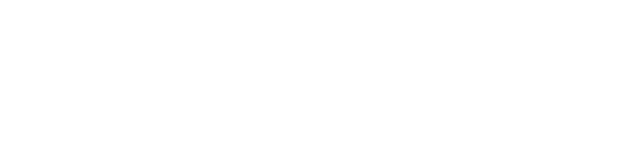
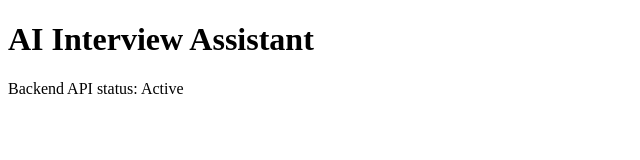
Before and after one commit to tayyabaumtlhr/ai-interview-assistance, a website: page public/index.html in a window 1280 px wide. Shown: the whole page, without its empty margins (0-640 px from the left). Drawn offline with Linux system fonts and the light colour scheme.

Commit message:
fix: clean HTML static file

```diff
--- a/public/index.html
+++ b/public/index.html
@@ -6,6 +6,7 @@
   <title>AI Interview Assistant</title>
 </head>
 <body>
-  <div id="root"></div>
+  <h1>AI Interview Assistant</h1>
+  <p>Backend API status: Active</p>
 </body>
 </html>
```
